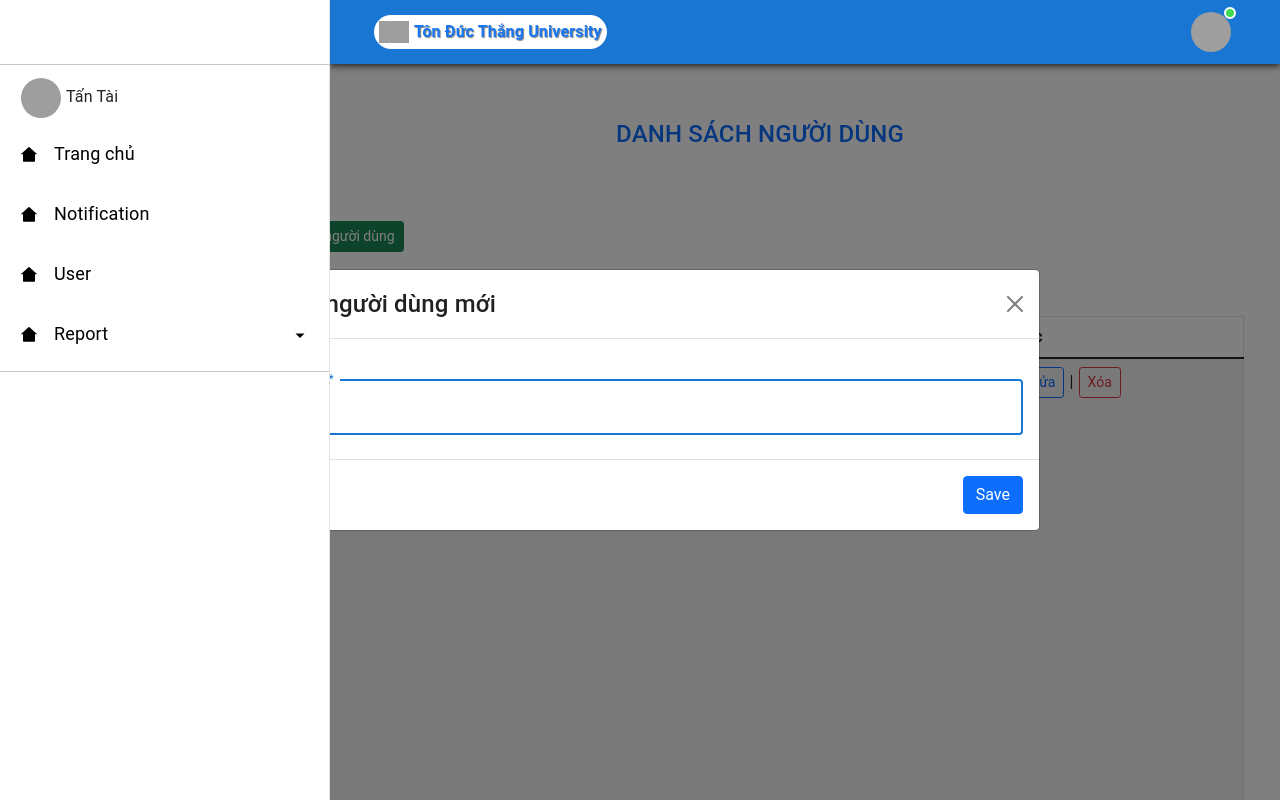
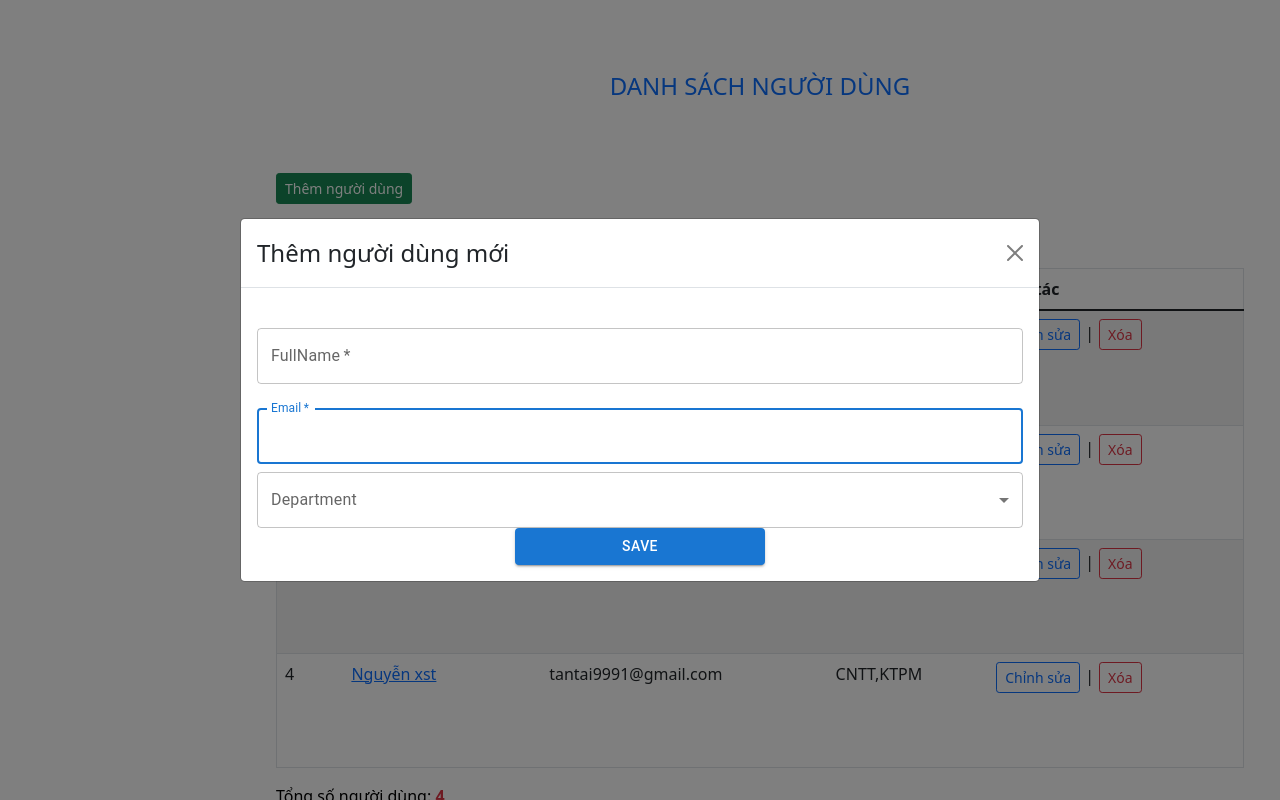
Before and after one commit to tranthanhbinh1504/web-nang-cao, a React (Create React App) app in the folder front-end/: page /listuser in a window 1280 px wide. Both pictures are taken after a click on the button "Thêm người dùng". Shown: the top 800 px of the page. Built offline with nearby package versions, Linux system fonts and the light colour scheme; grey boxes are pictures that could not be loaded.

Commit message:
update user form UI

```diff
--- a/front-end/src/pages/InApp/User/index.tsx
+++ b/front-end/src/pages/InApp/User/index.tsx
@@ -1,31 +1,60 @@
 import React, { useState } from 'react'
-import Sidebar from '../../../components/Sidebar/sidebar'
 import Footer from '../../../components/Footer/'
 import { Modal } from 'react-bootstrap'
-import { Button } from 'react-bootstrap'
+import Button from '@mui/material/Button'
 import Box from '@mui/material/Box'
 import TextField from '@mui/material/TextField'
-import InputLabel from '@mui/material/InputLabel'
-import MenuItem from '@mui/material/MenuItem'
-import Select from '@mui/material/Select'
-import OutlinedInput from '@mui/material/OutlinedInput'
 import { useTheme } from '@mui/material/styles'
 import './style.css'
 import InfiniteScroll from 'react-infinite-scroll-component'
-import { useForm } from 'react-hook-form'
+import { useForm,Controller } from 'react-hook-form'
 import * as yup from 'yup'
 import { yupResolver } from '@hookform/resolvers/yup'
-
+import InputLabel from '@mui/material/InputLabel'
+import MenuItem from '@mui/material/MenuItem'
+import FormControl from '@mui/material/FormControl'
+import Select from '@mui/material/Select'
 const drawerWidth = 240
 
 //schema validate of Add User Modal
-const schema = yup.object().shape({
-  fullname: yup.string()
-    .required('Your name is required')
-    .max(32, 'Maximum 32 characters')
-    .min(8, 'Minimum 8 characters'),
-})
+interface AddUserModal {
+  fullname: string
+  email: string
+  department: string
+}
 
+const schema = yup.object({
+  fullname: yup.string().required(),
+  email: yup.string().required(),
+  department: yup.string().required(),
+}).required()
+
+const Userdata = [
+  {
+    // id: '1',
+    fullname: 'Nguyễn Tấn Tài',
+    email: 'tantai9991@gmail.com',
+    department: 'CNTT,KTPM',
+  },
+  {
+    // id: '2',
+    fullname: 'Nguyễn Khải',
+    email: 'tantai9991@gmail.com',
+    department: 'CNTT,KTPM',
+  },
+  {
+    // id: '3',
+    fullname: 'Nguyễn abc',
+    email: 'khai@gmail.com',
+    department: 'CNTT,KTPM',
+  },
+  {
+    // id: '4',
+    fullname: 'Nguyễn xst',
+    email: 'tantai9991@gmail.com',
+    department: 'CNTT,KTPM',
+  },
+]
 export default function UserAdmin() {
   //infinity scroll
   // show or hide add user modal
@@ -33,19 +62,26 @@ export default function UserAdmin() {
   const handleClose = () => setShow(false)
   const handleShow = () => setShow(true)
   //get value from Add user Form modal
-  const {
-    register,
-    handleSubmit,
-    formState: { errors },
-  } = useForm({ resolver: yupResolver(schema) })
-
-  const onSubmit = (data: any) => {
+  const { register, handleSubmit,setValue, formState: { errors } } = useForm<AddUserModal>({
+    resolver: yupResolver(schema)
+  })
+  const onSubmit = (data: AddUserModal) =>{
     console.log(data)
+    Userdata.push(data)
   }
+  const [age, setAge] = React.useState('')
+  const handleChange = (event:any) => {
+    setAge(event.target.value)
+  }
+  //get department value from Form Add User Modal
   // show or hide edit user modal
   const [show1, setShow1] = useState(false)
   const handleClose1 = () => setShow1(false)
-  const handleShow1 = () => setShow1(true)
+  const handleShow1 = (user:any) => {
+    setValue('fullname',user.fullname)
+    console.log(user)
+    setShow1(true)
+  }
   // show or hide delete user modal
   const [show2, setShow2] = useState(false)
   const handleClose2 = () => setShow2(false)
@@ -61,31 +97,7 @@ export default function UserAdmin() {
       },
     },
   }
-  const departments = [
-    'Công Nghệ Thông Tin',
-    'Kế Toán',
-    'Quản trị Kinh doanh',
-  ]
   const theme = useTheme()
-  const [personName, setPersonName] = React.useState([])
-  //multi select
-  const handleChange = (event:any) => {
-    const {
-      target: { value },
-    } = event
-    setPersonName(
-      // On autofill we get a the stringified value.
-      typeof value === 'string' ? value.split(',') : value,
-    )
-  }
-  function getStyles(name:any, personName:any, theme:any) {
-    return {
-      fontWeight:
-        personName.indexOf(name) === -1
-          ? theme.typography.fontWeightRegular
-          : theme.typography.fontWeightMedium,
-    }
-  }
   const userAdmin = (
     <div>
       <div className="container useradmin">
@@ -103,20 +115,24 @@ export default function UserAdmin() {
             </tr>
           </thead>
           <tbody>
-            <tr>
-              <td>1</td>
-              <td><a href="#">Nguyễn Tấn Tài</a></td>
-              <td>tantai9991@gmail.com</td>
-              <td>CNTT</td>
+            {Userdata.map((user,index) => {
+              return(
+                <tr key={index+1}>
+                  <td>{index+1}</td>
+                  <td><a href="#">{user.fullname}</a></td>
+                  <td>{user.email}</td>
+                  <td>{user.department}</td>
                   <td>
-                <button className="btn btn-sm btn-outline-primary btn-edit-delete" onClick={handleShow1}>Chỉnh sửa</button>
+                    <button className="btn btn-sm btn-outline-primary btn-edit-delete" onClick={()=>handleShow1(user)}>Chỉnh sửa</button>
                     <span>|</span>
                     <button className="btn btn-sm btn-outline-danger btn-edit-delete"  onClick={handleShow2}>Xóa</button>
                   </td>
                 </tr>
+              )
+            })}
           </tbody>
         </table>
-        <p>Tổng số người dùng: <strong className="text-danger">5</strong></p>
+        <p>Tổng số người dùng: <strong className="text-danger">{Userdata.length}</strong></p>
       </div>
       {/* add MOdal */}
       <Modal
@@ -137,53 +153,52 @@ export default function UserAdmin() {
               required
               fullWidth
               id="fullname"
-              label="Full Name"
+              label="FullName"
               autoComplete="fullname"
               autoFocus
               {...register('fullname')}
               helperText= {errors.fullname?.message}
             />
-            {/* <TextField
+            <TextField
               className='Login-input'
               margin="normal"
               required
               fullWidth
               id="email"
-              name='email'
               label="Email"
               autoComplete="Email"
               autoFocus
+              {...register('email')}
+              helperText= {errors.email?.message}
             />
-            <InputLabel id="demo-multiple-name-label">Department</InputLabel>
+            <FormControl fullWidth>
+              <InputLabel id="demo-simple-select-label">Department</InputLabel>
               <Select
-              labelId="demo-multiple-name-label"
-              id="demo-multiple-name"
-              name='selecter'
-              multiple
-              value={personName}
-              onChange={handleChange}
-              input={<OutlinedInput label="Department" />}
-              MenuProps={MenuProps}
+                labelId="demo-simple-select-label"
+                id="department"
+                label="Department"
                 fullWidth
                 required
+                {...register('department')}
+                onChange={handleChange}
               >
-              {departments.map((department) => (
-                <MenuItem
-                  key={department}
-                  value={department}
-                  style={getStyles(department, personName, theme)}
+                <MenuItem value={'CNTT'}>Công Nghệ Thông Tin</MenuItem>
+                <MenuItem value={'CNTT1'}>Công Nghệ Thông Tin</MenuItem>
+                <MenuItem value={'CNTT2'}>Công Nghệ Thông Tin</MenuItem>
+              </Select>
+            </FormControl>
+            <Button
+              className="login-btn"
+              type="submit"
+              fullWidth
+              variant="contained"
+              sx={{ mt: 3, mb: 2 }}
+              onClick={handleClose}
             >
-                  {department}
-                </MenuItem>
-              ))}
-            </Select> */}
+                Save
+            </Button>
           </Box>
         </Modal.Body>
-        <Modal.Footer>
-          <Button variant="primary">
-            Save
-          </Button>
-        </Modal.Footer>
       </Modal>
 
       {/* edit Modal */}
@@ -197,12 +212,32 @@ export default function UserAdmin() {
         <Modal.Header closeButton>
           <Modal.Title>Chỉnh sửa người dùng</Modal.Title>
         </Modal.Header>
-        <Modal.Body>Woohoo, you are reading this text in a modal!</Modal.Body>
-        <Modal.Footer>
-          <Button variant="primary" onClick={handleClose1}>
+        <Modal.Body>
+          <Box component="form" noValidate onSubmit={handleSubmit(onSubmit)} sx={{ mt: 1 }}>
+            <TextField
+              className='Login-input'
+              margin="normal"
+              required
+              fullWidth
+              id="fullname"
+              label="FullName"
+              autoComplete="fullname"
+              autoFocus
+              {...register('fullname')}
+              helperText= {errors.fullname?.message}
+            />
+            <Button
+              className="login-btn"
+              type="submit"
+              fullWidth
+              variant="contained"
+              sx={{ mt: 3, mb: 2 }}
+              onClick={handleClose1}
+            >
                 Save Changes
             </Button>
-        </Modal.Footer>
+          </Box>
+        </Modal.Body>
       </Modal>
       {/* delete Modal */}
       <Modal
@@ -217,7 +252,7 @@ export default function UserAdmin() {
         </Modal.Header>
         <Modal.Body>Bạn có chắc chắn muốn xóa <strong>Nguyễn Tấn Tài</strong></Modal.Body>
         <Modal.Footer>
-          <Button variant="primary" onClick={handleClose2}>
+          <Button onClick={handleClose2}>
             Delete
           </Button>
         </Modal.Footer>
@@ -226,40 +261,15 @@ export default function UserAdmin() {
   )
   return(
     <div className="user-admin">
-      <Sidebar />
       <Box sx={{ display: 'flex' }}>
         <Box
           component="main"
           sx={{ flexGrow: 1, p: 3, width: { sm: `calc(100% - ${drawerWidth}px)` },marginLeft:`${drawerWidth}px`}}
           className='box-UserAdmin'
         >
-          {/* <InfiniteScroll
-            dataLength={items.length} //This is important field to render the next data
-            next={fetchMoreData}
-            hasMore={true}
-            loader={<h4>Loading...</h4>}
-            endMessage={
-              <p style={{ textAlign: 'center' }}>
-                <b>Yay! You have seen it all</b>
-              </p>
-            }
-            // below props only if you need pull down functionality
-            refreshFunction={this.refresh}
-            pullDownToRefresh
-            pullDownToRefreshThreshold={50}
-            pullDownToRefreshContent={
-              <h3 style={{ textAlign: 'center' }}>&#8595; Pull down to refresh</h3>
-            }
-            releaseToRefreshContent={
-              <h3 style={{ textAlign: 'center' }}>&#8593; Release to refresh</h3>
-            }
-          >
-            {userAdmin}
-          </InfiniteScroll> */}
           {userAdmin}
         </Box>
       </Box>
-      <Sidebar />
       <Box sx={{ display: 'flex' }}>
         <Box
           component="main"
```
Lines whose indentation alone changed are shown as unchanged.
